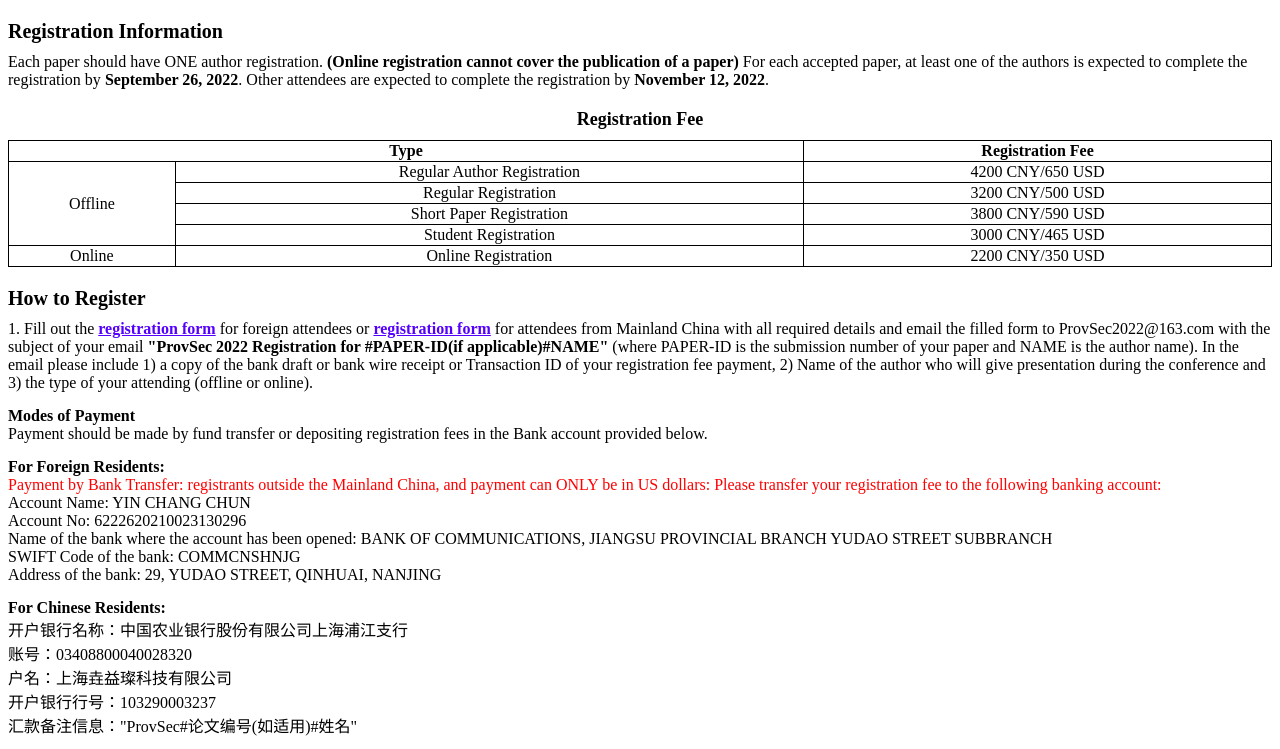
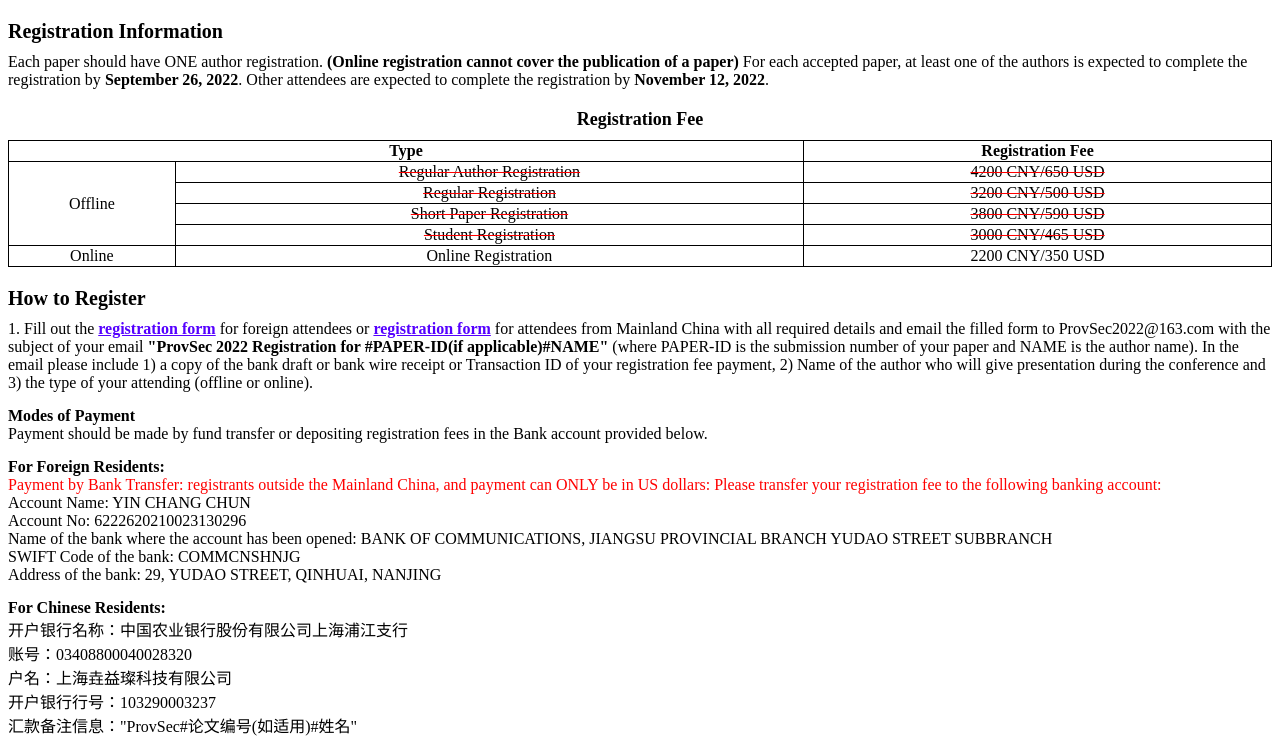
Before and after one commit to ProvSec2022/ProvSec2022, a plain HTML site: page registration.html in a window 1280 px wide. Shown: the top 749 px of the page. Drawn offline with Linux system fonts and the light colour scheme.

Commit message:
Update registration.html

```diff
--- a/registration.html
+++ b/registration.html
@@ -77,20 +77,20 @@
 
 					<tr>
 						<td rowspan="4">Offline</td>
-						<td>Regular Author Registration</td>
-						<td>4200 CNY/650 USD</td>
+						<td><s style="color: red;"><span style="color:black">Regular Author Registration</span></s></td>
+						<td><s style="color: red;"><span style="color:black">4200 CNY/650 USD</span></s></td>
 					</tr>
 					<tr>
-						<td>Regular Registration</td>
-						<td>3200 CNY/500 USD</td>
+						<td><s style="color: red;"><span style="color:black">Regular Registration</span></s></td>
+						<td><s style="color: red;"><span style="color:black">3200 CNY/500 USD</span></s></td>
 					</tr>
 					<tr>
-						<td>Short Paper Registration</td>
-						<td>3800 CNY/590 USD</td>
+						<td><s style="color: red;"><span style="color:black">Short Paper Registration</span></s></td>
+						<td><s style="color: red;"><span style="color:black">3800 CNY/590 USD</span></s></td>
 					</tr>
 					<tr>
-						<td>Student Registration</td>
-						<td>3000 CNY/465 USD</td>
+						<td><s style="color: red;"><span style="color:black">Student Registration</span></s></td>
+						<td><s style="color: red;"><span style="color:black">3000 CNY/465 USD</span></s></td>
 					</tr>
 					<tr>
 						<td>Online</td>
```
